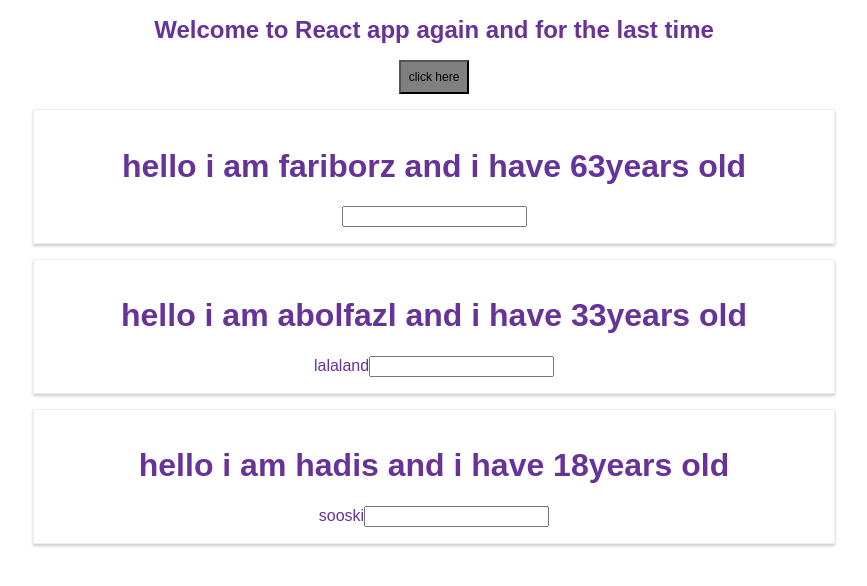
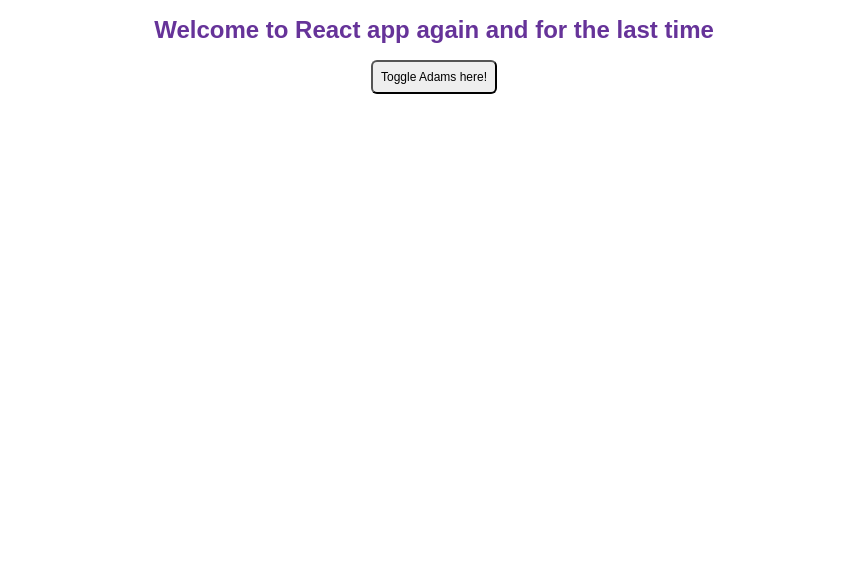
Before and after one commit to zahrajoulaei/ZahraReactProject, a React (Create React App) app: page / in a window 1280 px wide. Shown: the top 586 px of the page, without its empty margins (206-1073 px from the left). Built offline with nearby package versions, Linux system fonts and the light colour scheme.

Commit message:
:sparkles: use ternary operator for display the list of persons

```diff
--- a/src/App.js
+++ b/src/App.js
@@ -8,7 +8,8 @@
         adam: [
             {name: 'fariborz', age: 63},
             {name: 'abolfazl', age: 33},
-        ]
+        ],
+        dispalyAdams : false
     }
 
      handleClick = () => {
@@ -29,21 +30,37 @@
         )
     }
 
+    toggleButton = ()=> {
+        const showIt = this.state.dispalyAdams;
+        this.setState({
+            dispalyAdams : !showIt
+        })
+
+    }
+
     render() {
 
         const style= {
-            backgroundColor : 'grey',
+            backgroundColor : '#eee',
             fontSize: '12px',
             cursor: 'pointer',
-            padding: '8px'
+            padding: '8px',
+            borderRadius: '6px',
+            outline : 'none'
         }
         return (
             <div className="App">
                 <h1 className="App-title">Welcome to React app again and for the last time</h1>
-                <button onClick={this.handleClick} style={style}> click here</button>
-                <Adam name={this.state.adam[0].name} age={this.state.adam[0].age} click={this.handleClick}/>
-                <Adam name={this.state.adam[1].name} age={this.state.adam[1].age} changed={this.inputChange}>lalaland</Adam>
-                <Adam name={'hadis'} age={18} click={this.handleClick}> sooski</Adam>
+                <button onClick={this.toggleButton} style={style}> Toggle Adams here!</button>
+                { this.state.dispalyAdams ?
+                    <div>
+                    <Adam name={this.state.adam[0].name} age={this.state.adam[0].age} click={this.handleClick}/>
+                    <Adam name={this.state.adam[1].name} age={this.state.adam[1].age} changed={this.inputChange}>lalaland</Adam>
+                    <Adam name={'hadis'} age={18} click={this.handleClick}> sooski</Adam>
+                </div>
+                    :
+                    null
+                }
             </div>
         );
 
```
